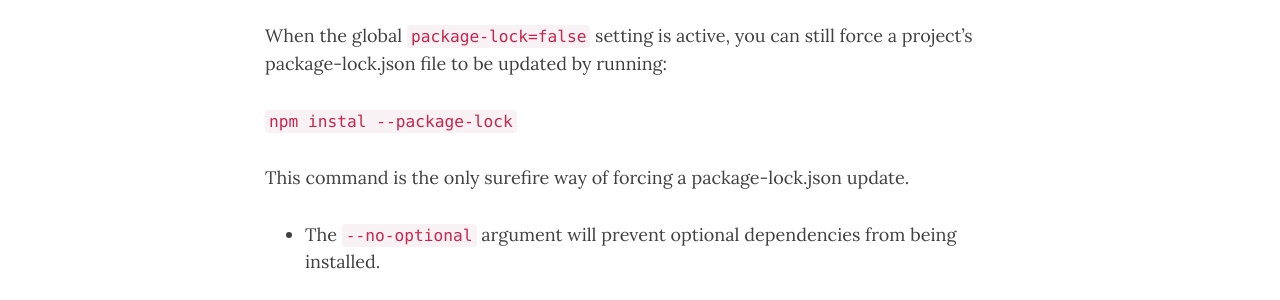
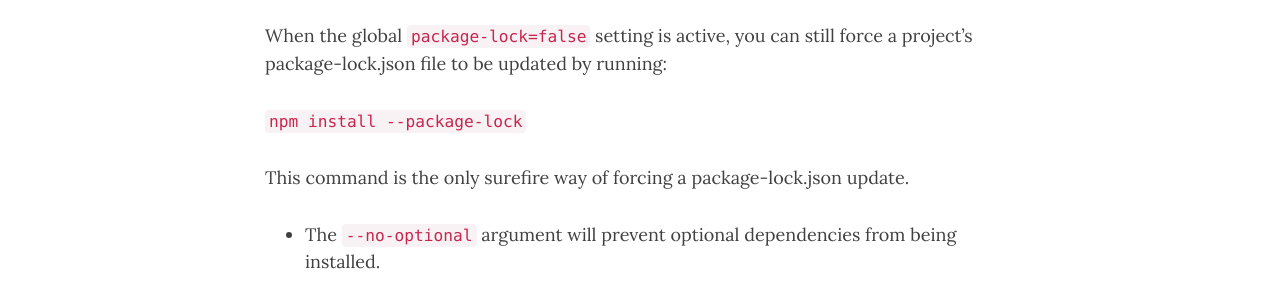
Before and after one commit to colynn/colynn.github.io, a Jekyll site: the page built from _posts/2020-06-19-npm-catch-error.md, in a window 1280 px wide and 900 px high, scrolled down 1401 px. Shown: the part 148-448 px from the top of the window. Built offline with Jekyll 4.4.1, drawn with Linux system fonts in a browser that asks for light colours; nearby versions of some CDN libraries; comment, search, counter and statistics services are not loaded.

Commit message:
update missing error

````diff
--- a/_posts/2020-06-19-npm-catch-error.md
+++ b/_posts/2020-06-19-npm-catch-error.md
@@ -58,7 +58,7 @@ RUN apk update && apk upgrade && \
 
 When the global `package-lock=false` setting is active, you can still force a project’s package-lock.json file to be updated by running:
 
-```npm instal --package-lock```
+```npm install --package-lock```
 
 This command is the only surefire way of forcing a package-lock.json update.
 
````
